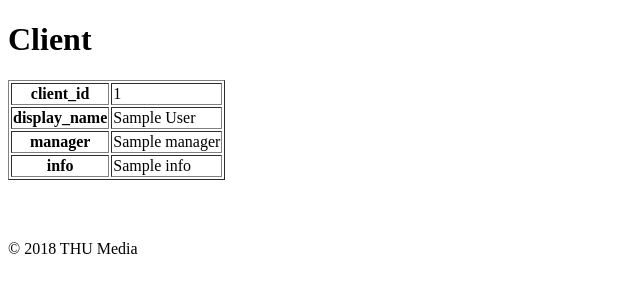
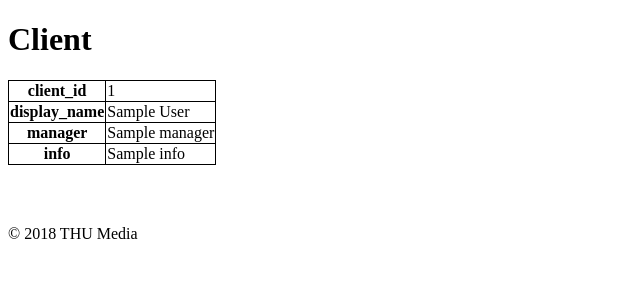
Before and after one commit to thu-media/mediaserver, a Django app: template mediaserver/serverlist/templates/serverlist/clientchart.html in a window 1280 px wide. Shown: the top 300 px of the page, without its empty margins (0-640 px from the left). Run offline with Django 3.2, Linux system fonts and the light colour scheme; the template is opened without the code that fills it: most values are stand-ins (such as "Sample title", 1, 10 or a date in 2020).

Commit message:
table border

```diff
--- a/mediaserver/serverlist/templates/serverlist/base.html
+++ b/mediaserver/serverlist/templates/serverlist/base.html
@@ -3,7 +3,20 @@
 	<head>
 		<meta charset="UTF-8">
 		<title>{% block title %}Media server{% endblock %}</title>
-		{% block head %}{% endblock %}
+		{% block head %}
+		<style>
+			table td {
+				word-break: keep-all;
+				white-space: nowrap;
+			}
+			table, th, td {
+				border: 1px solid black;
+			}
+			table {
+			  border-collapse: collapse;
+			}
+		</style>
+		{% endblock %}
 	</head>
 	<body>
 		<div class="container">
--- a/mediaserver/serverlist/templates/serverlist/clientchart.html
+++ b/mediaserver/serverlist/templates/serverlist/clientchart.html
@@ -3,12 +3,24 @@
 {% block title %}Client{% endblock %}
 
 {% block head %}
+<style>
+	table td {
+		word-break: keep-all;
+		white-space: nowrap;
+	}
+	table, th, td {
+		border: 1px solid black;
+	}
+	table {
+	  border-collapse: collapse;
+	}
+</style>
 <script src="{% static 'serverlist/Chart.min.js' %}"></script>
 {% endblock %}
 
 {% block content %}
 <h1>Client</h1>
-<table border="1">
+<table>
 	<tbody>
 		<tr>
 			<th>client_id</th>
```
Also changed, not shown: mediaserver/serverlist/templates/serverlist/index.html (+1 -10 lines).
